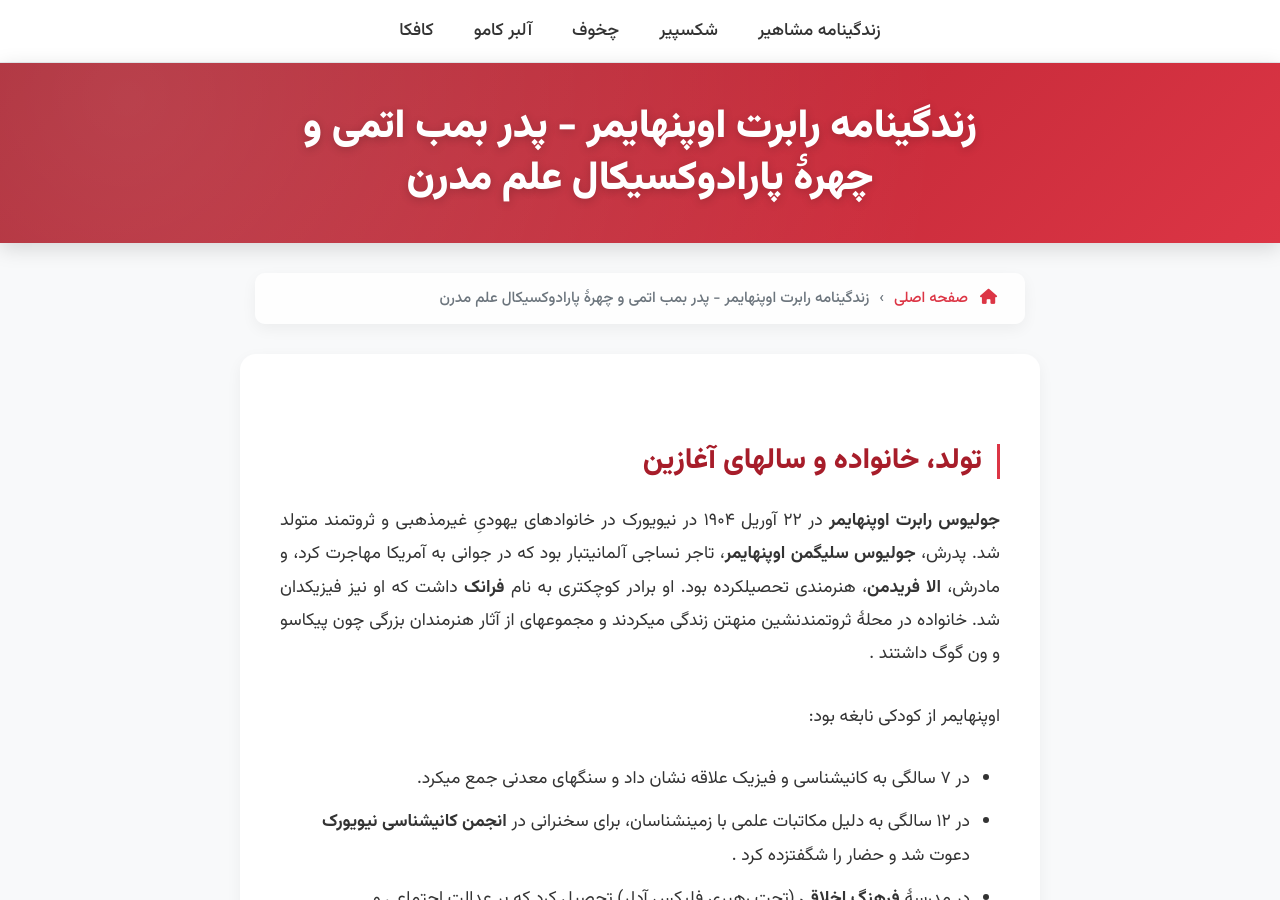
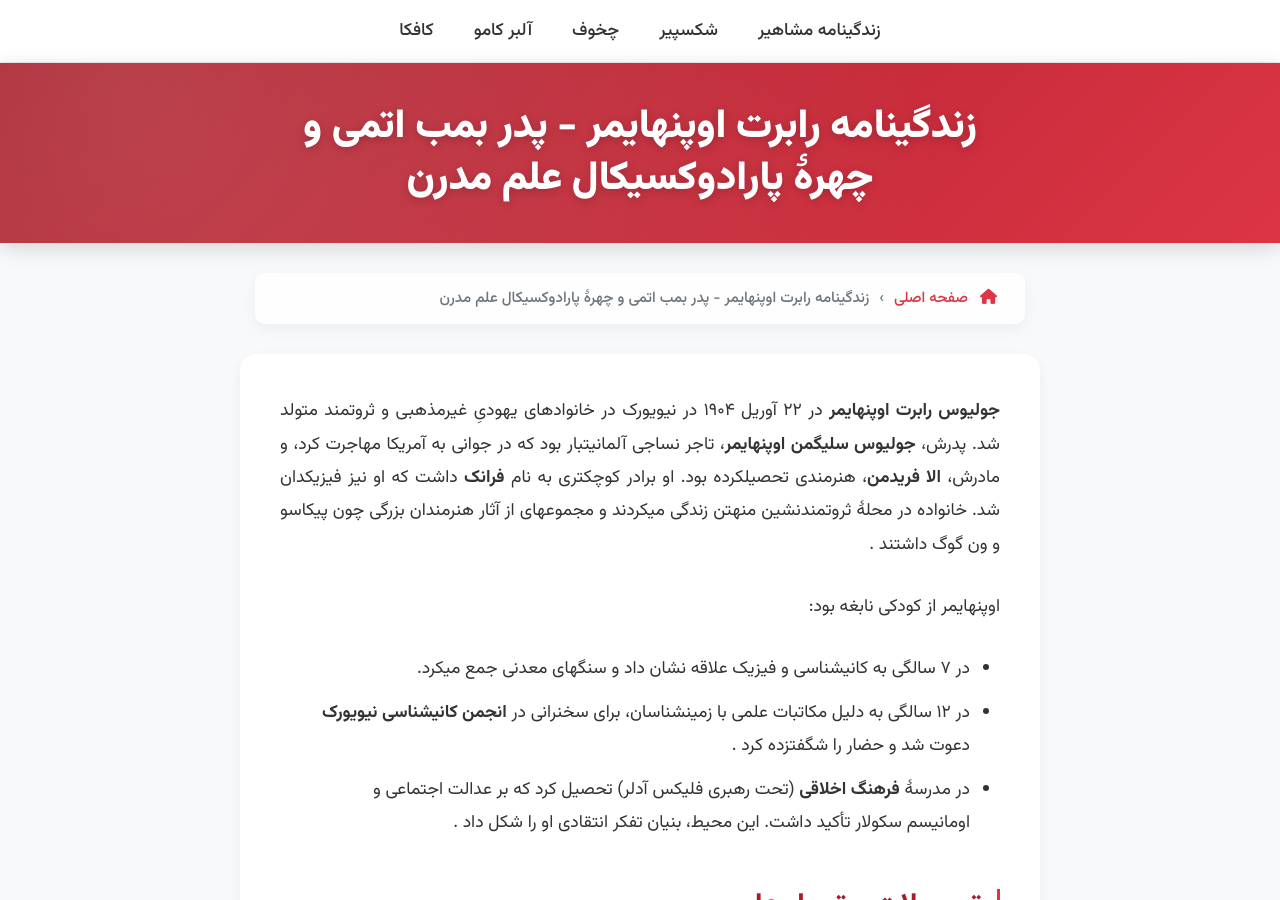
Before and after one commit to darkblog/darkblog.github.io, a Jekyll site: the page built from _posts/2025-7-14-91.md, in a window 1280 px wide and 900 px high. Built offline with Jekyll 4.4.1, drawn with Linux system fonts in a browser that asks for light colours.

Commit message:
Update 2025-7-14-91.md

```diff
--- a/_posts/2025-7-14-91.md
+++ b/_posts/2025-7-14-91.md
@@ -3,7 +3,6 @@ layout: post
 title: زندگینامه رابرت اوپنهایمر - پدر بمب اتمی و چهرهٔ پارادوکسیکال علم مدرن
 ---
 
-## تولد، خانواده و سالهای آغازین
 **جولیوس رابرت اوپنهایمر** در ۲۲ آوریل ۱۹۰۴ در نیویورک در خانوادهای یهودیِ غیرمذهبی و ثروتمند متولد شد. پدرش، **جولیوس سلیگمن اوپنهایمر**، تاجر نساجی آلمانیتبار بود که در جوانی به آمریکا مهاجرت کرد، و مادرش، **الا فریدمن**، هنرمندی تحصیلکرده بود. او برادر کوچکتری به نام **فرانک** داشت که او نیز فیزیکدان شد. خانواده در محلهٔ ثروتمندنشین منهتن زندگی میکردند و مجموعهای از آثار هنرمندان بزرگی چون پیکاسو و ون گوگ داشتند .
 
 اوپنهایمر از کودکی نابغه بود:
```
